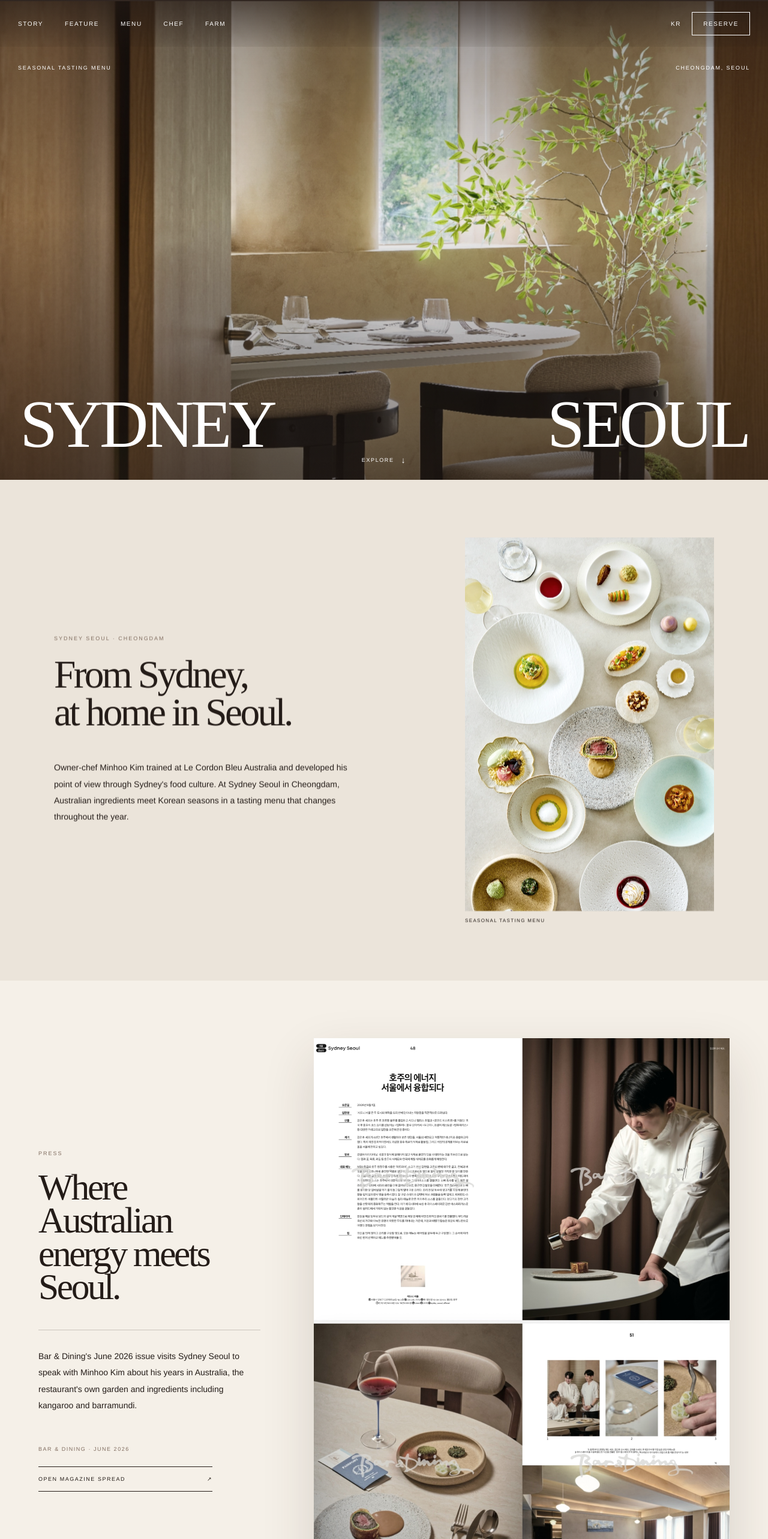
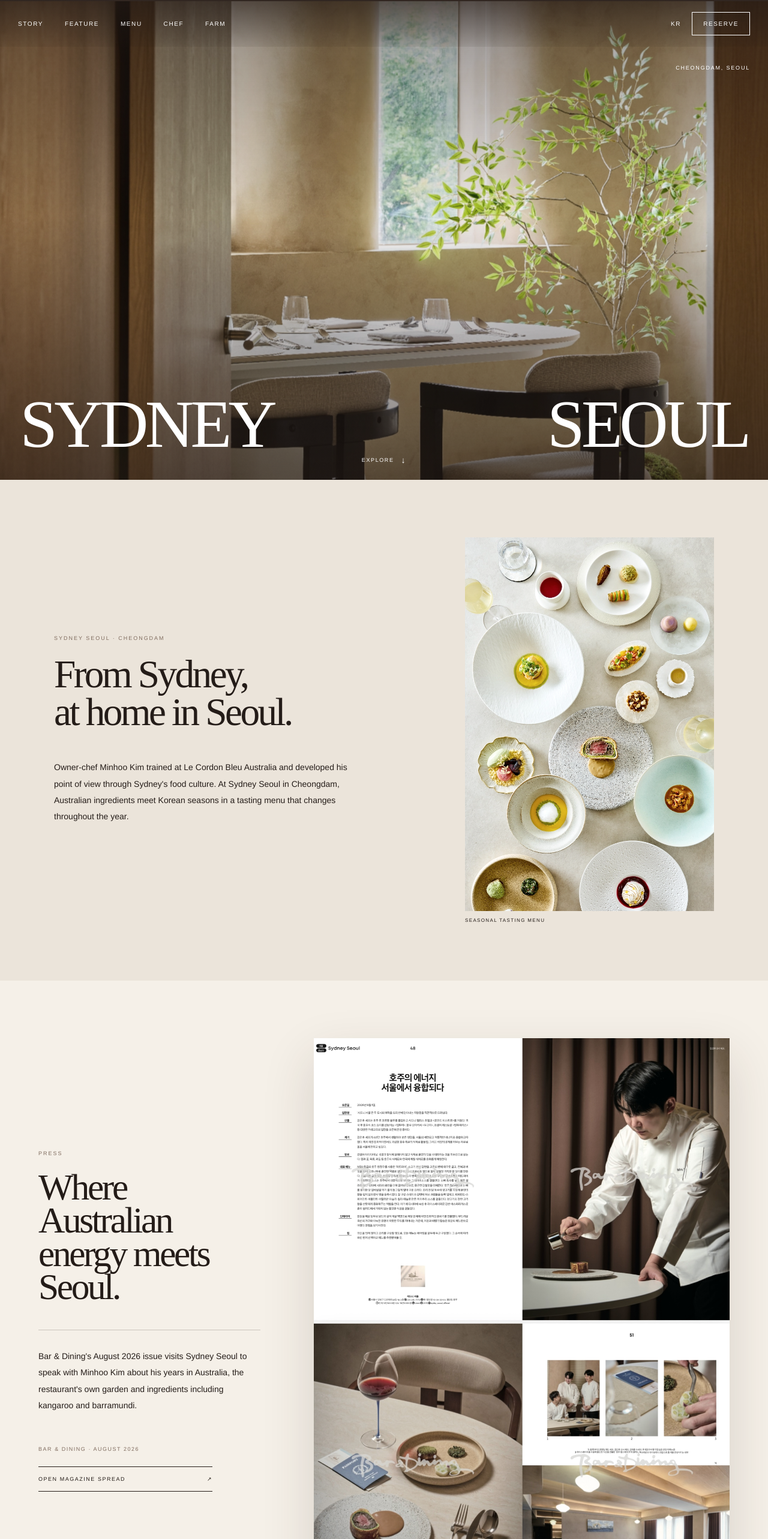
Before and after one commit to pageatelier/sydney-seoul-site, a Next.js app: page / in a window 1280 px wide. Shown: the top 2566 px of the page at 60% size. Built offline with nearby package versions, Linux system fonts and the light colour scheme.

Commit message:
change some words

```diff
--- a/app/RestaurantPage.tsx
+++ b/app/RestaurantPage.tsx
@@ -15,7 +15,7 @@ const copy = {
     navIds: ["story", "dining", "menu", "chef", "farm"],
     reserve: "Reserve",
     primaryReserve: internationalReserve,
-    heroKicker: "Seasonal tasting menu",
+
     location: "Cheongdam, Seoul",
     discover: "Explore",
     storyEyebrow: "Sydney Seoul · Cheongdam",
@@ -26,10 +26,10 @@ const copy = {
     diningEyebrow: "Press",
     diningTitle: <>Where Australian<br />energy meets Seoul.</>,
     diningBody:
-      "Bar & Dining's June 2026 issue visits Sydney Seoul to speak with Minhoo Kim about his years in Australia, the restaurant's own garden and ingredients including kangaroo and barramundi.",
-    diningIssue: "Bar & Dining · June 2026",
+      "Bar & Dining's August 2026 issue visits Sydney Seoul to speak with Minhoo Kim about his years in Australia, the restaurant's own garden and ingredients including kangaroo and barramundi.",
+    diningIssue: "Bar & Dining · August 2026",
     diningCta: "Open magazine spread",
-    diningAlt: "Sydney Seoul feature in the June 2026 issue of Bar & Dining magazine",
+    diningAlt: "Sydney Seoul feature in the August 2026 issue of Bar & Dining magazine",
     menuEyebrow: "Current tasting menu",
     menuTitle: "The Menu",
     menuBody:
@@ -66,7 +66,7 @@ const copy = {
     navIds: ["story", "dining", "menu", "chef", "farm"],
     reserve: "Reserve",
     primaryReserve: koreanReserve,
-    heroKicker: "시즌 테이스팅 메뉴",
+
     location: "서울, 청담",
     discover: "둘러보기",
     storyEyebrow: "Sydney Seoul · Cheongdam",
@@ -78,9 +78,9 @@ const copy = {
     diningTitle: <>호주의 에너지,<br />서울에서 융합되다.</>,
     diningBody:
       "Bar & Dining 2026년 6월호에서 김민후 셰프의 호주 생활, 직접 가꾸는 텃밭, 캥거루와 바라문디 등 시드니서울의 재료 이야기를 소개했습니다.",
-    diningIssue: "Bar & Dining · 2026년 6월호",
+    diningIssue: "Bar & Dining · 2026년 8월호",
     diningCta: "잡지 지면 보기",
-    diningAlt: "Bar & Dining 2026년 6월호에 소개된 시드니서울 기사 지면",
+    diningAlt: "Bar & Dining 2026년 8월호(Vol. 271)에 소개된 시드니서울 기사 지면",
     menuEyebrow: "Current tasting menu",
     menuTitle: "The Menu",
     menuBody:
@@ -91,11 +91,11 @@ const copy = {
     chefEyebrow: "The Chef",
     chefRole: "Owner-Chef",
     chefBody:
-      "김민후 셰프는 호주 르 코르동 블루에서 요리를 배웠습니다. 시드니의 편안한 다이닝 문화와 다양한 식재료에 대한 경험은 지금도 서울에서 이어집니다. 호주 식재료를 한국의 계절 안에서 한 코스로 풀어냅니다.",
+      "김민후 셰프는 호주 르 코르동 블루에서 요리를 배웠습니다. 시드니의 편안한 다이닝 문화와 다양한 식재료에 대한 경험이 지금도 서울에서 이어지고 있습니다. 호주 식재료를 한국의 계절 안에서 한 코스로 풀어냅니다.",
     farmEyebrow: "Farm to table",
     farmTitle: <>직접 기른 채소를<br />주방으로.</>,
     farmBody:
-      "직접 가꾼 텃밭에서 제철 채소를 수확하고 호주산 소고기, 캥거루, 바라문디와 함께 사용합니다. 그날 수확한 재료가 주방에서 메뉴의 방향을 정합니다.",
+      "직접 가꾼 텃밭에서 제철 채소를 수확하고 호주산 소고기, 캥거루, 바라문디와 함께 사용합니다. 계절마다 수확한 재료로 시즌별 메뉴의 방향을 정합니다.",
     farmCaptions: ["From our garden", "Harvested by hand", "On the table"],
     reservationEyebrow: "Reservation",
     reservationTitle: <>시드니서울,<br />청담.</>,
```
